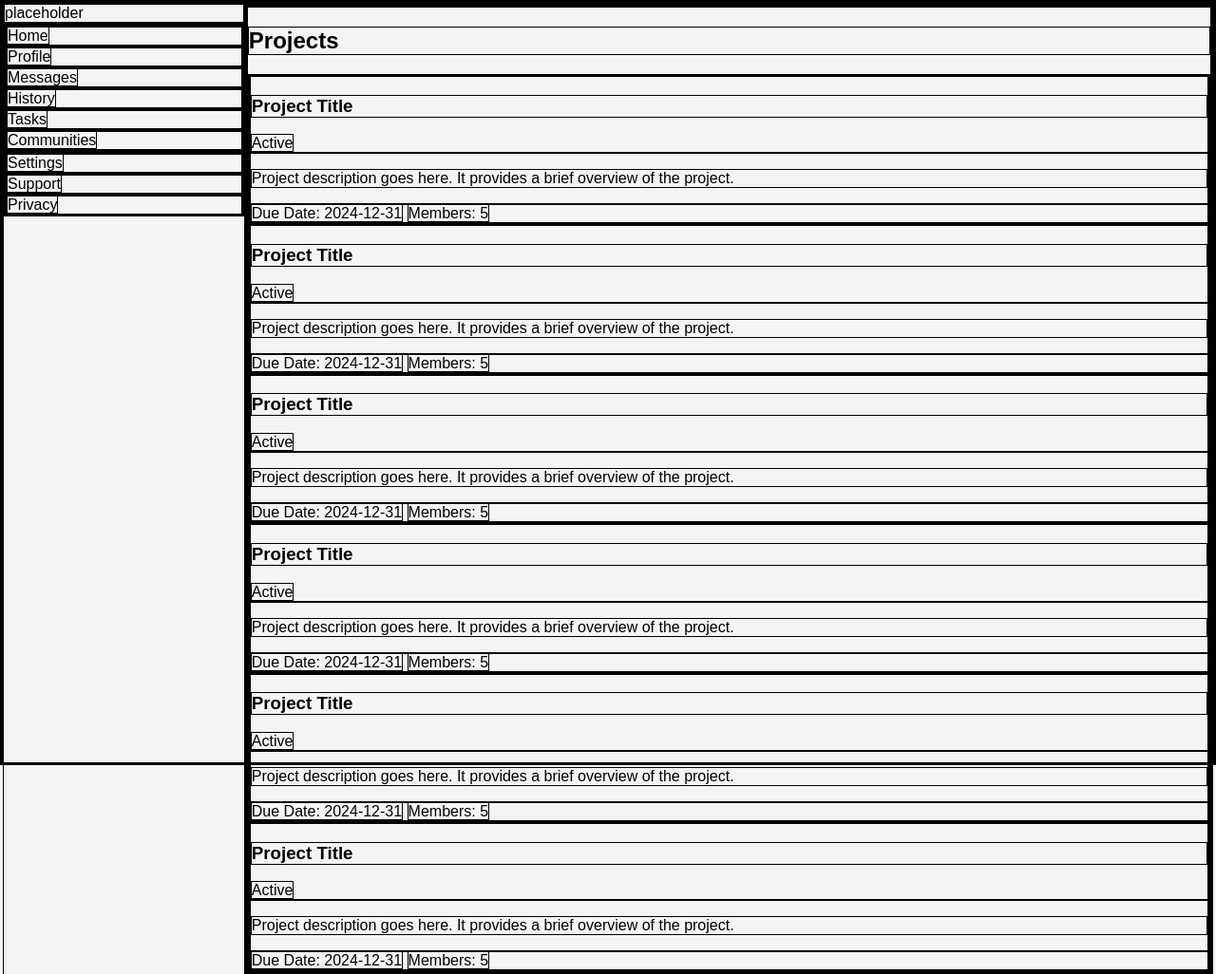
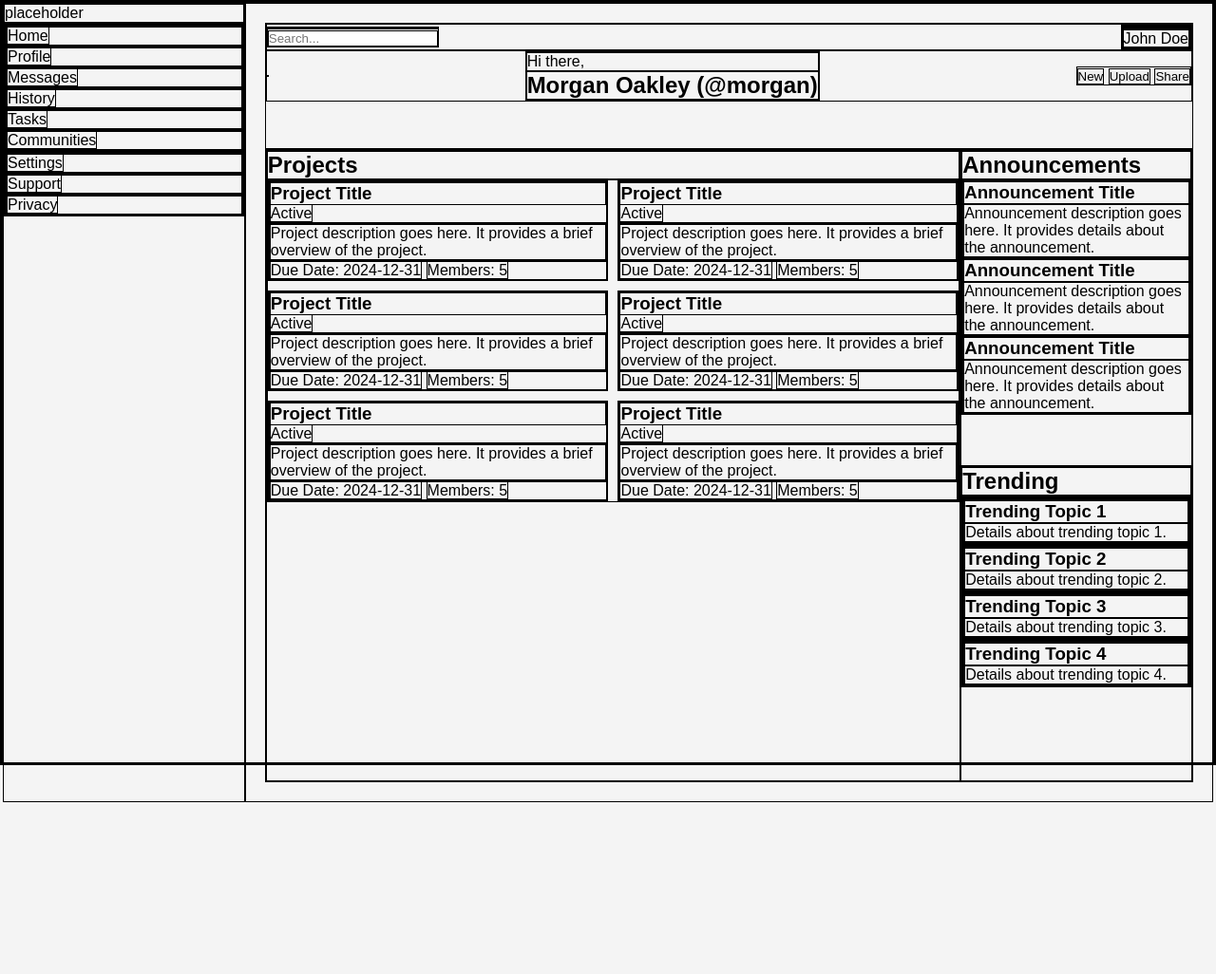
Before and after one commit to aminm19/Admin-Dashboard, a plain HTML site: page index.html in a window 1280 px wide. Shown: the top 1026 px of the page at 95% size. After the commit the page ends 845 px from the top, so only its background shows below. Drawn offline with Linux system fonts and the light colour scheme.

Commit message:
Advance grid layout and design process

```diff
--- a/index.html
+++ b/index.html
@@ -54,7 +54,33 @@
             </div>
         </div>
         <div class="main-content">
-            <div class="search-bar"></div>
+            <div class="search-bar">
+                <div class="top-row">
+                <div class="searchInput">
+                    <div class="searchIcon"></div>
+                    <input type="text" placeholder="Search...">
+                </div>
+                <div class="profileSection">
+                    <div class="notifications"></div>
+                    <div class="profilePic"></div>
+                    <div class="userInfo">
+                        <span class="userName">John Doe</span>
+                    </div>
+                </div>
+            </div>
+            <div class="bottom-row">
+                <div class="profilePic" id="greetingPic"></div>
+                <div class="greeting">
+                    <p class="hi">Hi there,</p>
+                    <h2 class="name">Morgan Oakley (@morgan)</h2>
+                </div>
+                <div class="buttons">
+                    <button class="btn primary">New</button>
+                    <button class="btn secondary">Upload</button>
+                    <button class="btn tertiary">Share</button>
+                </div>
+            </div>
+            </div>
             <div class="grids">
                 <div class="projects">
                     <h2>Projects</h2>
--- a/styles.css
+++ b/styles.css
@@ -1,15 +1,66 @@
 *{
     border: 1px solid black;
+    margin: 0;
+    padding: 0;
 }
 body{
     font-family: Arial, sans-serif;
-    margin: 0;
-    padding: 0;
     background-color: #f4f4f4;
 }
 .container{
     display: grid;
     grid-template-columns: 1fr 4fr;
-    grid-template-rows: 1fr 6fr;
     height: 100vh;
 }
+.sidebar{
+    grid-column: 1 / 2;
+}
+.main-content{
+    padding: 20px;
+    height: 100vh;
+    grid-column: 2 / 3;
+    display: grid;
+    grid-template-columns: 1fr;
+    grid-template-rows: 1fr 5fr;
+}
+.searchbar{
+    grid-row: 1 / 2;
+    display: flex;
+    align-items: space-between;
+}
+.top-row{
+    display: flex;
+    flex-direction: row;
+    justify-content: space-between;
+    align-items: center;
+}
+.bottom-row{
+    display: flex;
+    flex-direction: row;
+    justify-content: space-between;
+    align-items: center;
+}
+.grids{
+    grid-row: 2 / 3;
+    display: grid;
+    grid-template-columns: 3fr 1fr;
+    grid-template-rows: 1fr 1fr;
+}
+.projects{
+    grid-column: 1 / 2;
+    grid-row: 1 / 3;
+}
+.project-cards{
+    display: grid;
+    grid-template-columns: 1fr 1fr;
+    grid-template-rows: 1fr 1fr 1fr;
+    gap: 10px;
+}
+.announcements{
+    grid-column: 2 / 3;
+    grid-row: 1 / 2;
+}
+.trending{
+    grid-column: 2 / 3;
+    grid-row: 2 / 3;
+}
```
